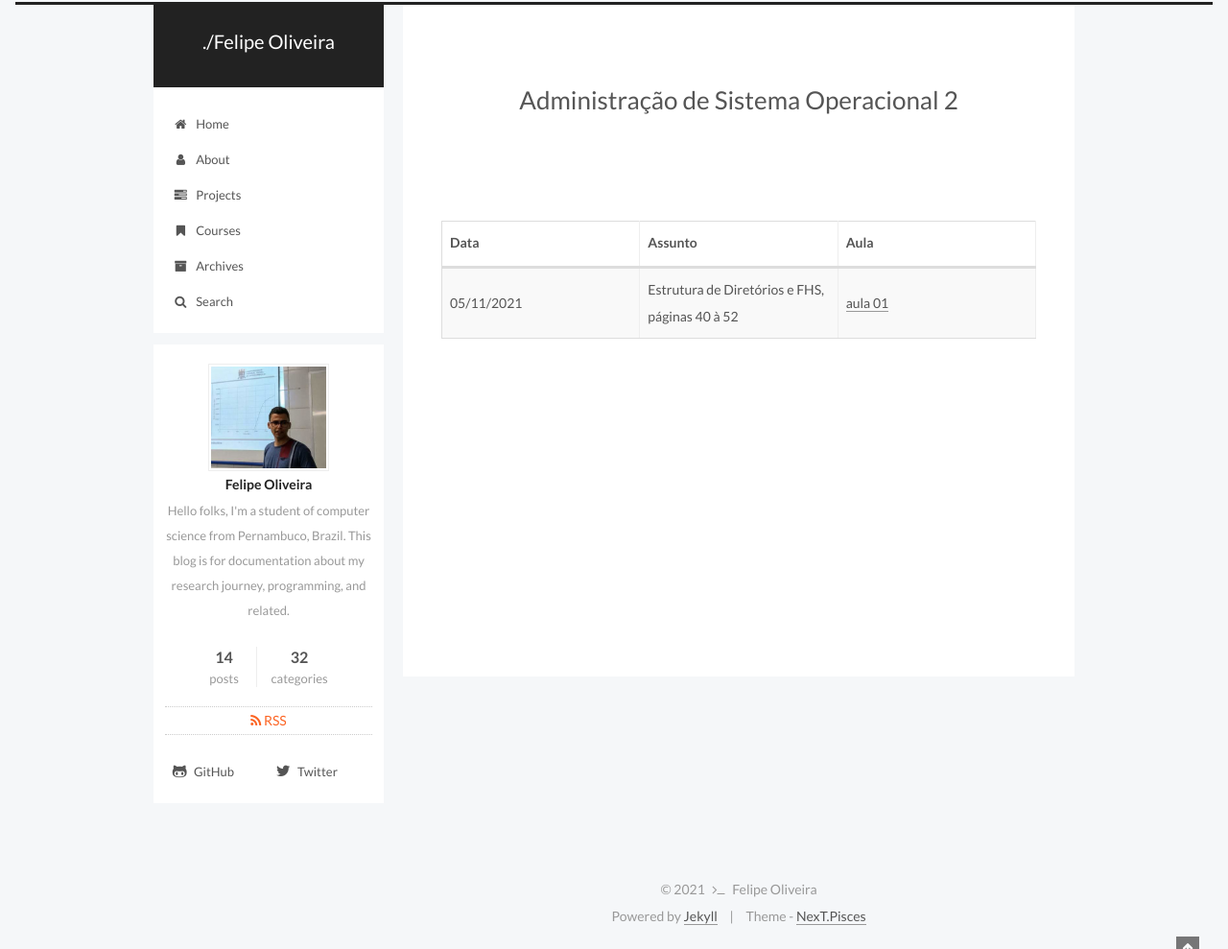
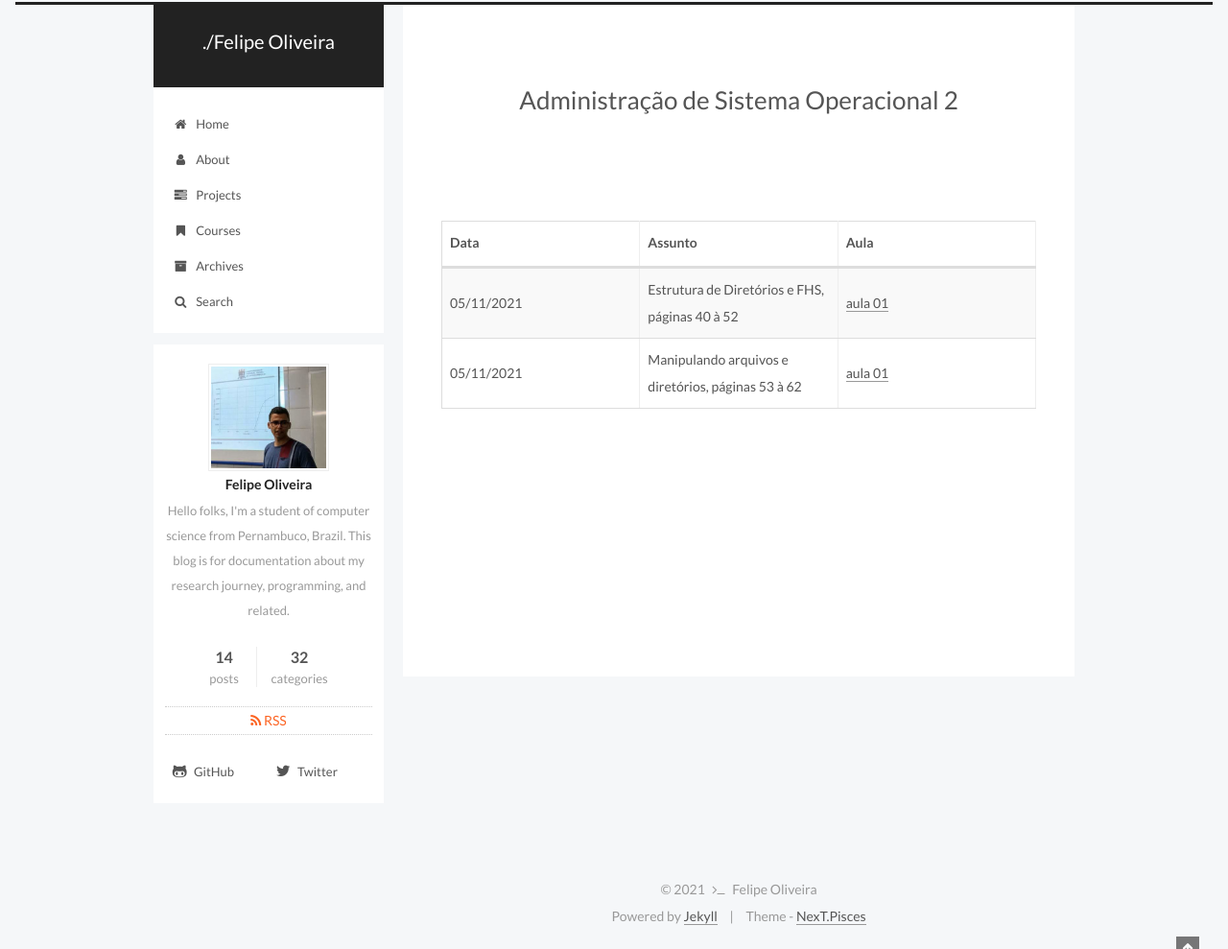
Before and after one commit to fdoliv/fdoliv.github.io, a Jekyll site: the page built from courses/aso2/index.md, in a window 1280 px wide. Shown: the whole page at 96% size. Built offline with Jekyll 4.4.1, drawn with Linux system fonts in a browser that asks for light colours.

Commit message:
Aula 02 - manipulando arquivos e diretórios aso2

```diff
--- a/courses/aso2/index.md
+++ b/courses/aso2/index.md
@@ -14,3 +14,4 @@ comments: false
 | Data | Assunto | Aula |
 | --- | ------- | --- |
 | 05/11/2021 | Estrutura de Diretórios e FHS, páginas 40 à 52 | [aula 01]({{ site.url }}/assets/arquivos/aso2/aula01.pdf) |
+| 05/11/2021 | Manipulando arquivos e diretórios, páginas 53 à 62 | [aula 01]({{ site.url }}/assets/arquivos/aso2/aula02.pdf) |
```
Also changed, not shown: 1 other file.
